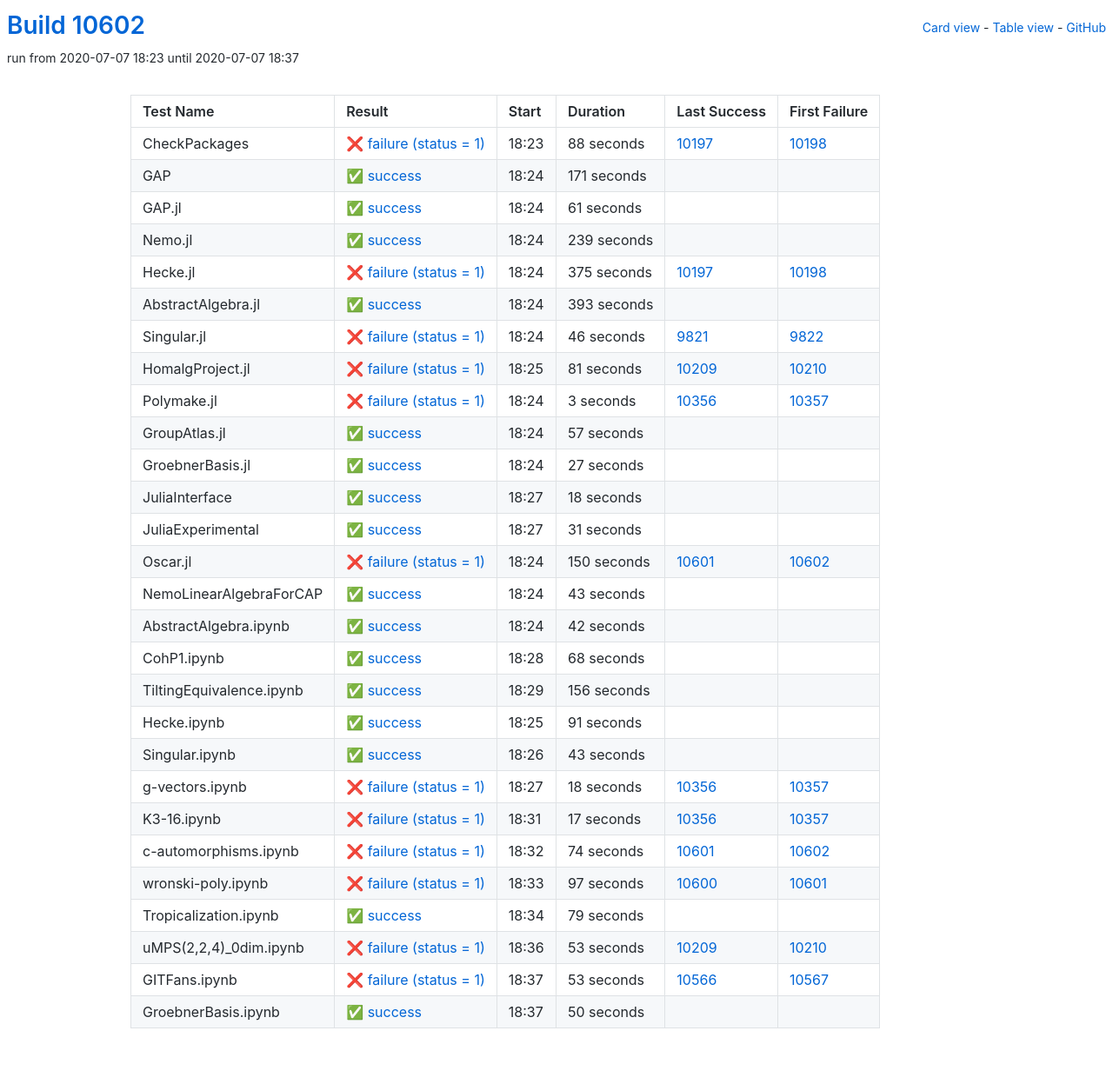
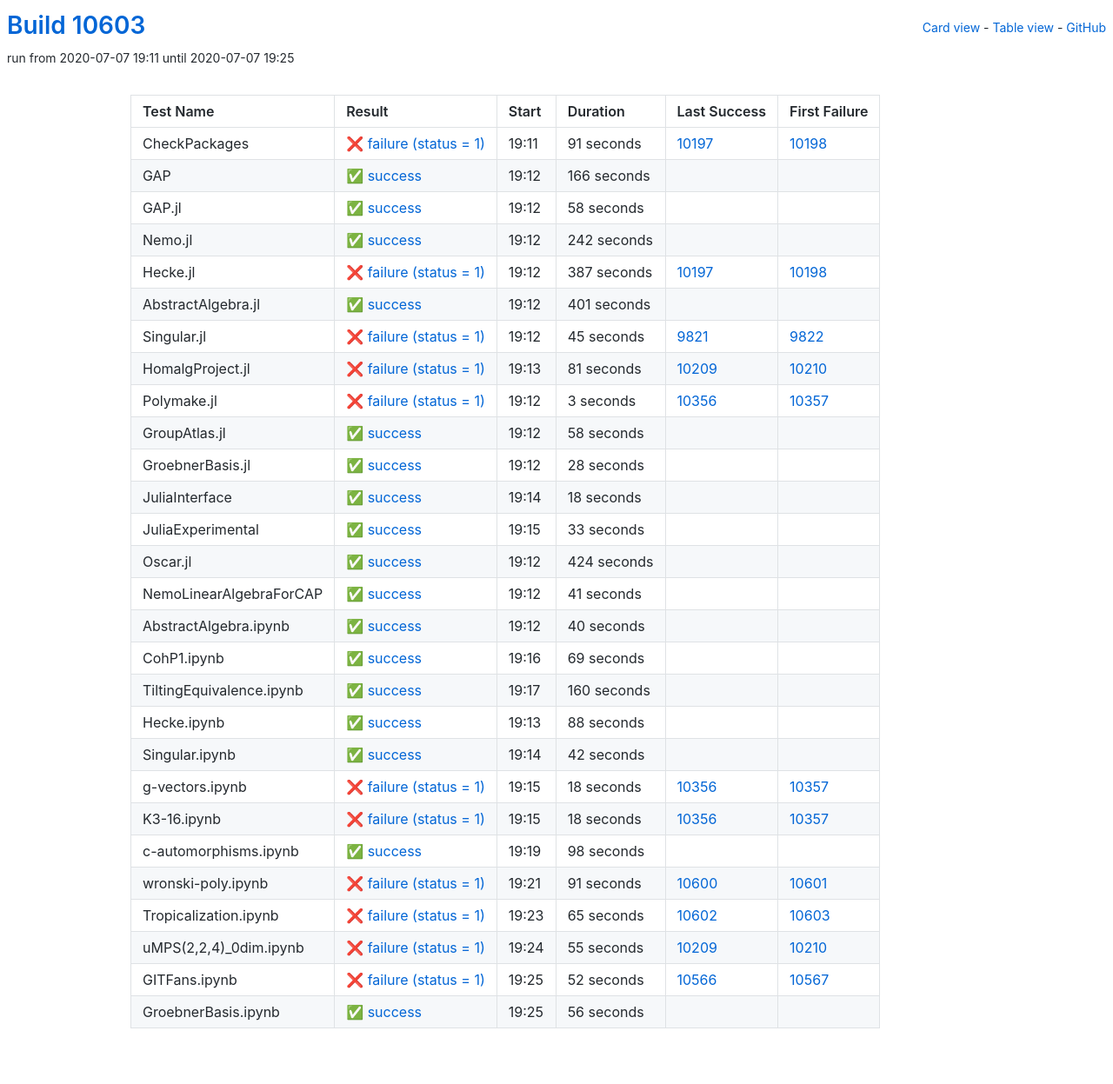
Before and after one commit to oscar-system/oscar-ci-status, a Jekyll site: the page built from table.html, in a window 1280 px wide. Shown: the whole page at 87% size. Built offline with Jekyll 4.4.1, drawn with Linux system fonts in a browser that asks for light colours.

Commit message:
Build #10603

```diff
--- a/_data/ci.yml
+++ b/_data/ci.yml
@@ -1,6 +1,6 @@
 ---
-build: 10602
-build_url: https://oscarci.mathematik.uni-kl.de/job/oscar/10602/
+build: 10603
+build_url: https://oscarci.mathematik.uni-kl.de/job/oscar/10603/
 job: oscar
 organization: oscar-system
 repo: oscar-ci-status
@@ -8,92 +8,92 @@
 tests:
 - name: CheckPackages
   id: checkpackages
-  log: https://oscarci.mathematik.uni-kl.de/job/oscar/10602/artifact/logs/build-10602/CheckPackages.log
-  start: 2020-07-07 18:23
+  log: https://oscarci.mathematik.uni-kl.de/job/oscar/10603/artifact/logs/build-10603/CheckPackages.log
+  start: 2020-07-07 19:11
   success: false
   exitcode: 1
   status: failure
-  duration: 88
+  duration: 91
   last_success: 10197
   last_success_url: https://oscarci.mathematik.uni-kl.de/job/oscar/10197/
   first_failure: 10198
   first_failure_url: https://oscarci.mathematik.uni-kl.de/job/oscar/10198/
 - name: GAP
   id: gap
-  log: https://oscarci.mathematik.uni-kl.de/job/oscar/10602/artifact/logs/build-10602/GAP.log
-  start: 2020-07-07 18:24
+  log: https://oscarci.mathematik.uni-kl.de/job/oscar/10603/artifact/logs/build-10603/GAP.log
+  start: 2020-07-07 19:12
   success: true
   exitcode: 0
   status: success
-  duration: 171
+  duration: 166
   last_success: false
   last_success_url:
   first_failure: false
   first_failure_url:
 - name: GAP.jl
   id: gap-jl
-  log: https://oscarci.mathematik.uni-kl.de/job/oscar/10602/artifact/logs/build-10602/GAP.jl.log
-  start: 2020-07-07 18:24
+  log: https://oscarci.mathematik.uni-kl.de/job/oscar/10603/artifact/logs/build-10603/GAP.jl.log
+  start: 2020-07-07 19:12
   success: true
   exitcode: 0
   status: success
-  duration: 61
+  duration: 58
   last_success: false
   last_success_url:
   first_failure: false
   first_failure_url:
 - name: Nemo.jl
   id: nemo-jl
-  log: https://oscarci.mathematik.uni-kl.de/job/oscar/10602/artifact/logs/build-10602/Nemo.jl.log
-  start: 2020-07-07 18:24
+  log: https://oscarci.mathematik.uni-kl.de/job/oscar/10603/artifact/logs/build-10603/Nemo.jl.log
+  start: 2020-07-07 19:12
   success: true
   exitcode: 0
   status: success
-  duration: 239
+  duration: 242
   last_success: false
   last_success_url:
   first_failure: false
   first_failure_url:
 - name: Hecke.jl
   id: hecke-jl
-  log: https://oscarci.mathematik.uni-kl.de/job/oscar/10602/artifact/logs/build-10602/Hecke.jl.log
-  start: 2020-07-07 18:24
+  log: https://oscarci.mathematik.uni-kl.de/job/oscar/10603/artifact/logs/build-10603/Hecke.jl.log
+  start: 2020-07-07 19:12
   success: false
   exitcode: 1
   status: failure
-  duration: 375
+  duration: 387
   last_success: 10197
   last_success_url: https://oscarci.mathematik.uni-kl.de/job/oscar/10197/
   first_failure: 10198
   first_failure_url: https://oscarci.mathematik.uni-kl.de/job/oscar/10198/
 - name: AbstractAlgebra.jl
   id: abstractalgebra-jl
-  log: https://oscarci.mathematik.uni-kl.de/job/oscar/10602/artifact/logs/build-10602/AbstractAlgebra.jl.log
-  start: 2020-07-07 18:24
+  log: https://oscarci.mathematik.uni-kl.de/job/oscar/10603/artifact/logs/build-10603/AbstractAlgebra.jl.log
+  start: 2020-07-07 19:12
   success: true
   exitcode: 0
   status: success
-  duration: 393
+  duration: 401
   last_success: false
   last_success_url:
   first_failure: false
   first_failure_url:
 - name: Singular.jl
   id: singular-jl
-  log: https://oscarci.mathematik.uni-kl.de/job/oscar/10602/artifact/logs/build-10602/Singular.jl.log
-  start: 2020-07-07 18:24
+  log: https://oscarci.mathematik.uni-kl.de/job/oscar/10603/artifact/logs/build-10603/Singular.jl.log
+  start: 2020-07-07 19:12
   success: false
   exitcode: 1
   status: failure
-  duration: 46
+  duration: 45
   last_success: 9821
   last_success_url: https://oscarci.mathematik.uni-kl.de/job/oscar/9821/
   first_failure: 9822
   first_failure_url: https://oscarci.mathematik.uni-kl.de/job/oscar/9822/
 - name: HomalgProject.jl
   id: homalgproject-jl
-  log: https://oscarci.mathematik.uni-kl.de/job/oscar/10602/artifact/logs/build-10602/HomalgProject.jl.log
-  start: 2020-07-07 18:25
+  log: https://oscarci.mathematik.uni-kl.de/job/oscar/10603/artifact/logs/build-10603/HomalgProject.jl.log
+  start: 2020-07-07 19:13
   success: false
   exitcode: 1
   status: failure
@@ -104,8 +104,8 @@
   first_failure_url: https://oscarci.mathematik.uni-kl.de/job/oscar/10210/
 - name: Polymake.jl
   id: polymake-jl
-  log: https://oscarci.mathematik.uni-kl.de/job/oscar/10602/artifact/logs/build-10602/Polymake.jl.log
-  start: 2020-07-07 18:24
+  log: https://oscarci.mathematik.uni-kl.de/job/oscar/10603/artifact/logs/build-10603/Polymake.jl.log
+  start: 2020-07-07 19:12
   success: false
   exitcode: 1
   status: failure
@@ -116,32 +116,32 @@
   first_failure_url: https://oscarci.mathematik.uni-kl.de/job/oscar/10357/
 - name: GroupAtlas.jl
   id: groupatlas-jl
-  log: https://oscarci.mathematik.uni-kl.de/job/oscar/10602/artifact/logs/build-10602/GroupAtlas.jl.log
-  start: 2020-07-07 18:24
+  log: https://oscarci.mathematik.uni-kl.de/job/oscar/10603/artifact/logs/build-10603/GroupAtlas.jl.log
+  start: 2020-07-07 19:12
   success: true
   exitcode: 0
   status: success
-  duration: 57
+  duration: 58
   last_success: false
   last_success_url:
   first_failure: false
   first_failure_url:
 - name: GroebnerBasis.jl
   id: groebnerbasis-jl
-  log: https://oscarci.mathematik.uni-kl.de/job/oscar/10602/artifact/logs/build-10602/GroebnerBasis.jl.log
-  start: 2020-07-07 18:24
+  log: https://oscarci.mathematik.uni-kl.de/job/oscar/10603/artifact/logs/build-10603/GroebnerBasis.jl.log
+  start: 2020-07-07 19:12
   success: true
   exitcode: 0
   status: success
-  duration: 27
+  duration: 28
   last_success: false
   last_success_url:
   first_failure: false
   first_failure_url:
 - name: JuliaInterface
   id: juliainterface
-  log: https://oscarci.mathematik.uni-kl.de/job/oscar/10602/artifact/logs/build-10602/JuliaInterface.log
-  start: 2020-07-07 18:27
+  log: https://oscarci.mathematik.uni-kl.de/job/oscar/10603/artifact/logs/build-10603/JuliaInterface.log
+  start: 2020-07-07 19:14
   success: true
   exitcode: 0
   status: success
@@ -152,44 +152,92 @@
   first_failure_url:
 - name: JuliaExperimental
   id: juliaexperimental
-  log: https://oscarci.mathematik.uni-kl.de/job/oscar/10602/artifact/logs/build-10602/JuliaExperimental.log
-  start: 2020-07-07 18:27
+  log: https://oscarci.mathematik.uni-kl.de/job/oscar/10603/artifact/logs/build-10603/JuliaExperimental.log
+  start: 2020-07-07 19:15
   success: true
   exitcode: 0
   status: success
-  duration: 31
+  duration: 33
   last_success: false
   last_success_url:
   first_failure: false
   first_failure_url:
 - name: Oscar.jl
   id: oscar-jl
-  log: https://oscarci.mathematik.uni-kl.de/job/oscar/10602/artifact/logs/build-10602/Oscar.jl.log
-  start: 2020-07-07 18:24
-  success: false
-  exitcode: 1
-  status: failure
-  duration: 150
-  last_success: 10601
-  last_success_url: https://oscarci.mathematik.uni-kl.de/job/oscar/10601/
-  first_failure: 10602
-  first_failure_url: https://oscarci.mathematik.uni-kl.de/job/oscar/10602/
-- name: NemoLinearAlgebraForCAP
-  id: nemolinearalgebraforcap
-  log: https://oscarci.mathematik.uni-kl.de/job/oscar/10602/artifact/logs/build-10602/NemoLinearAlgebraForCAP.log
-  start: 2020-07-07 18:24
+  log: https://oscarci.mathematik.uni-kl.de/job/oscar/10603/artifact/logs/build-10603/Oscar.jl.log
+  start: 2020-07-07 19:12
   success: true
   exitcode: 0
   status: success
-  duration: 43
+  duration: 424
+  last_success: false
+  last_success_url:
+  first_failure: false
+  first_failure_url:
+- name: NemoLinearAlgebraForCAP
+  id: nemolinearalgebraforcap
+  log: https://oscarci.mathematik.uni-kl.de/job/oscar/10603/artifact/logs/build-10603/NemoLinearAlgebraForCAP.log
+  start: 2020-07-07 19:12
+  success: true
+  exitcode: 0
+  status: success
+  duration: 41
   last_success: false
   last_success_url:
   first_failure: false
   first_failure_url:
 - name: AbstractAlgebra.ipynb
   id: abstractalgebra-ipynb
-  log: https://oscarci.mathematik.uni-kl.de/job/oscar/10602/artifact/logs/build-10602/AbstractAlgebra.ipynb.log
-  start: 2020-07-07 18:24
+  log: https://oscarci.mathematik.uni-kl.de/job/oscar/10603/artifact/logs/build-10603/AbstractAlgebra.ipynb.log
+  start: 2020-07-07 19:12
+  success: true
+  exitcode: 0
+  status: success
+  duration: 40
+  last_success: false
+  last_success_url:
+  first_failure: false
+  first_failure_url:
+- name: CohP1.ipynb
+  id: cohp1-ipynb
+  log: https://oscarci.mathematik.uni-kl.de/job/oscar/10603/artifact/logs/build-10603/CohP1.ipynb.log
+  start: 2020-07-07 19:16
+  success: true
+  exitcode: 0
+  status: success
+  duration: 69
+  last_success: false
+  last_success_url:
+  first_failure: false
+  first_failure_url:
+- name: TiltingEquivalence.ipynb
+  id: tiltingequivalence-ipynb
+  log: https://oscarci.mathematik.uni-kl.de/job/oscar/10603/artifact/logs/build-10603/TiltingEquivalence.ipynb.log
+  start: 2020-07-07 19:17
+  success: true
+  exitcode: 0
+  status: success
+  duration: 160
+  last_success: false
+  last_success_url:
+  first_failure: false
+  first_failure_url:
+- name: Hecke.ipynb
+  id: hecke-ipynb
+  log: https://oscarci.mathematik.uni-kl.de/job/oscar/10603/artifact/logs/build-10603/Hecke.ipynb.log
+  start: 2020-07-07 19:13
+  success: true
+  exitcode: 0
+  status: success
+  duration: 88
+  last_success: false
+  last_success_url:
+  first_failure: false
+  first_failure_url:
+- name: Singular.ipynb
+  id: singular-ipynb
+  log: https://oscarci.mathematik.uni-kl.de/job/oscar/10603/artifact/logs/build-10603/Singular.ipynb.log
+  start: 2020-07-07 19:14
   success: true
   exitcode: 0
   status: success
@@ -198,58 +246,10 @@
   last_success_url:
   first_failure: false
   first_failure_url:
-- name: CohP1.ipynb
-  id: cohp1-ipynb
-  log: https://oscarci.mathematik.uni-kl.de/job/oscar/10602/artifact/logs/build-10602/CohP1.ipynb.log
-  start: 2020-07-07 18:28
-  success: true
-  exitcode: 0
-  status: success
-  duration: 68
-  last_success: false
-  last_success_url:
-  first_failure: false
-  first_failure_url:
-- name: TiltingEquivalence.ipynb
-  id: tiltingequivalence-ipynb
-  log: https://oscarci.mathematik.uni-kl.de/job/oscar/10602/artifact/logs/build-10602/TiltingEquivalence.ipynb.log
-  start: 2020-07-07 18:29
-  success: true
-  exitcode: 0
-  status: success
-  duration: 156
-  last_success: false
-  last_success_url:
-  first_failure: false
-  first_failure_url:
-- name: Hecke.ipynb
-  id: hecke-ipynb
-  log: https://oscarci.mathematik.uni-kl.de/job/oscar/10602/artifact/logs/build-10602/Hecke.ipynb.log
-  start: 2020-07-07 18:25
-  success: true
-  exitcode: 0
-  status: success
-  duration: 91
-  last_success: false
-  last_success_url:
-  first_failure: false
-  first_failure_url:
-- name: Singular.ipynb
-  id: singular-ipynb
-  log: https://oscarci.mathematik.uni-kl.de/job/oscar/10602/artifact/logs/build-10602/Singular.ipynb.log
-  start: 2020-07-07 18:26
-  success: true
-  exitcode: 0
-  status: success
-  duration: 43
-  last_success: false
-  last_success_url:
-  first_failure: false
-  first_failure_url:
 - name: g-vectors.ipynb
   id: g-vectors-ipynb
-  log: https://oscarci.mathematik.uni-kl.de/job/oscar/10602/artifact/logs/build-10602/g-vectors.ipynb.log
-  start: 2020-07-07 18:27
+  log: https://oscarci.mathematik.uni-kl.de/job/oscar/10603/artifact/logs/build-10603/g-vectors.ipynb.log
+  start: 2020-07-07 19:15
   success: false
   exitcode: 1
   status: failure
@@ -260,84 +260,84 @@
   first_failure_url: https://oscarci.mathematik.uni-kl.de/job/oscar/10357/
 - name: K3-16.ipynb
   id: k3-16-ipynb
-  log: https://oscarci.mathematik.uni-kl.de/job/oscar/10602/artifact/logs/build-10602/K3-16.ipynb.log
-  start: 2020-07-07 18:31
+  log: https://oscarci.mathematik.uni-kl.de/job/oscar/10603/artifact/logs/build-10603/K3-16.ipynb.log
+  start: 2020-07-07 19:15
   success: false
   exitcode: 1
   status: failure
-  duration: 17
+  duration: 18
   last_success: 10356
   last_success_url: https://oscarci.mathematik.uni-kl.de/job/oscar/10356/
   first_failure: 10357
   first_failure_url: https://oscarci.mathematik.uni-kl.de/job/oscar/10357/
 - name: c-automorphisms.ipynb
   id: c-automorphisms-ipynb
-  log: https://oscarci.mathematik.uni-kl.de/job/oscar/10602/artifact/logs/build-10602/c-automorphisms.ipynb.log
-  start: 2020-07-07 18:32
+  log: https://oscarci.mathematik.uni-kl.de/job/oscar/10603/artifact/logs/build-10603/c-automorphisms.ipynb.log
+  start: 2020-07-07 19:19
+  success: true
+  exitcode: 0
+  status: success
+  duration: 98
+  last_success: false
+  last_success_url:
+  first_failure: false
+  first_failure_url:
+- name: wronski-poly.ipynb
+  id: wronski-poly-ipynb
+  log: https://oscarci.mathematik.uni-kl.de/job/oscar/10603/artifact/logs/build-10603/wronski-poly.ipynb.log
+  start: 2020-07-07 19:21
   success: false
   exitcode: 1
   status: failure
-  duration: 74
-  last_success: 10601
-  last_success_url: https://oscarci.mathematik.uni-kl.de/job/oscar/10601/
-  first_failure: 10602
-  first_failure_url: https://oscarci.mathematik.uni-kl.de/job/oscar/10602/
-- name: wronski-poly.ipynb
-  id: wronski-poly-ipynb
-  log: https://oscarci.mathematik.uni-kl.de/job/oscar/10602/artifact/logs/build-10602/wronski-poly.ipynb.log
-  start: 2020-07-07 18:33
-  success: false
-  exitcode: 1
-  status: failure
-  duration: 97
+  duration: 91
   last_success: 10600
   last_success_url: https://oscarci.mathematik.uni-kl.de/job/oscar/10600/
   first_failure: 10601
   first_failure_url: https://oscarci.mathematik.uni-kl.de/job/oscar/10601/
 - name: Tropicalization.ipynb
   id: tropicalization-ipynb
-  log: https://oscarci.mathematik.uni-kl.de/job/oscar/10602/artifact/logs/build-10602/Tropicalization.ipynb.log
-  start: 2020-07-07 18:34
-  success: true
-  exitcode: 0
-  status: success
-  duration: 79
-  last_success: false
-  last_success_url:
-  first_failure: false
-  first_failure_url:
-- name: uMPS(2,2,4)_0dim.ipynb
-  id: umps-2-2-4-0dim-ipynb
-  log: https://oscarci.mathematik.uni-kl.de/job/oscar/10602/artifact/logs/build-10602/uMPS-2-2-4-_0dim.ipynb.log
-  start: 2020-07-07 18:36
+  log: https://oscarci.mathematik.uni-kl.de/job/oscar/10603/artifact/logs/build-10603/Tropicalization.ipynb.log
+  start: 2020-07-07 19:23
   success: false
   exitcode: 1
   status: failure
-  duration: 53
+  duration: 65
+  last_success: 10602
+  last_success_url: https://oscarci.mathematik.uni-kl.de/job/oscar/10602/
+  first_failure: 10603
+  first_failure_url: https://oscarci.mathematik.uni-kl.de/job/oscar/10603/
+- name: uMPS(2,2,4)_0dim.ipynb
+  id: umps-2-2-4-0dim-ipynb
+  log: https://oscarci.mathematik.uni-kl.de/job/oscar/10603/artifact/logs/build-10603/uMPS-2-2-4-_0dim.ipynb.log
+  start: 2020-07-07 19:24
+  success: false
+  exitcode: 1
+  status: failure
+  duration: 55
   last_success: 10209
   last_success_url: https://oscarci.mathematik.uni-kl.de/job/oscar/10209/
   first_failure: 10210
   first_failure_url: https://oscarci.mathematik.uni-kl.de/job/oscar/10210/
 - name: GITFans.ipynb
   id: gitfans-ipynb
-  log: https://oscarci.mathematik.uni-kl.de/job/oscar/10602/artifact/logs/build-10602/GITFans.ipynb.log
-  start: 2020-07-07 18:37
+  log: https://oscarci.mathematik.uni-kl.de/job/oscar/10603/artifact/logs/build-10603/GITFans.ipynb.log
+  start: 2020-07-07 19:25
   success: false
   exitcode: 1
   status: failure
-  duration: 53
+  duration: 52
   last_success: 10566
   last_success_url: https://oscarci.mathematik.uni-kl.de/job/oscar/10566/
   first_failure: 10567
   first_failure_url: https://oscarci.mathematik.uni-kl.de/job/oscar/10567/
 - name: GroebnerBasis.ipynb
   id: groebnerbasis-ipynb
-  log: https://oscarci.mathematik.uni-kl.de/job/oscar/10602/artifact/logs/build-10602/GroebnerBasis.ipynb.log
-  start: 2020-07-07 18:37
+  log: https://oscarci.mathematik.uni-kl.de/job/oscar/10603/artifact/logs/build-10603/GroebnerBasis.ipynb.log
+  start: 2020-07-07 19:25
   success: true
   exitcode: 0
   status: success
-  duration: 50
+  duration: 56
   last_success: false
   last_success_url:
   first_failure: false
```
Also changed, not shown: README.md.
